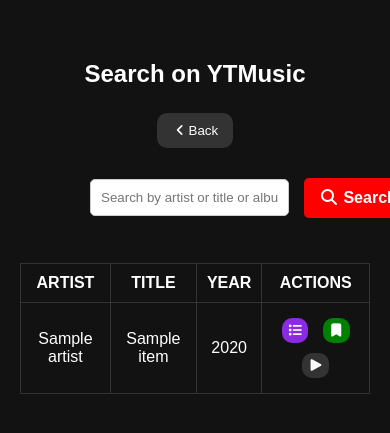
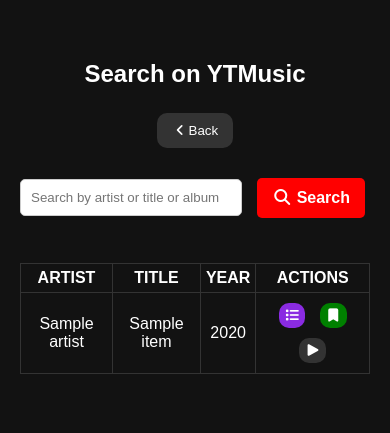
Before and after one commit to csq/mpv-remote, a Flask app: template app/templates/ytmusic.html in a window 390 px wide; the page is wider, and only the part inside the window is pictured. Shown: the top 433 px of that part. Run offline with Flask 3, Linux system fonts and the light colour scheme; the template is opened without the code that fills it: most values are stand-ins (such as "Sample title", 1, 10 or a date in 2020); data that the repository does not hold is empty; parts of the project's set-up code (start-up, migrations or seed data) failed here and were passed over; some libraries are stand-ins or nearby versions.

Commit message:
feat: implement mobile and tablet styles for YTMusic page

```diff
--- a/app/static/css/pages/ytmusic.css
+++ b/app/static/css/pages/ytmusic.css
@@ -115,3 +115,35 @@
     transform: translateY(-2px);
     box-shadow: 0 8px 20px rgba(102, 126, 234, 0.3);
 }
+
+/* Tablet & smaller screens */
+@media screen and (max-width: 768px) {
+    #searchForm {
+        width: 80%;
+    }
+
+    #searchTable th, #searchTable td {
+        padding: 8px;
+    }
+
+    #btn-play, #btn-bookmark, #btn-playlist {
+        margin-inline-end: 5px;
+        size-adjust: auto;
+    }
+}
+
+/* Mobile */
+@media screen and (max-width: 480px) {
+    #searchForm {
+        width: 100%;
+    }
+
+    #searchTable th, #searchTable td {
+        padding: 5px;
+    }
+
+    #btn-play, #btn-bookmark, #btn-playlist {
+        margin-inline-end: 5px;
+        size-adjust: auto;
+    }
+}
```
